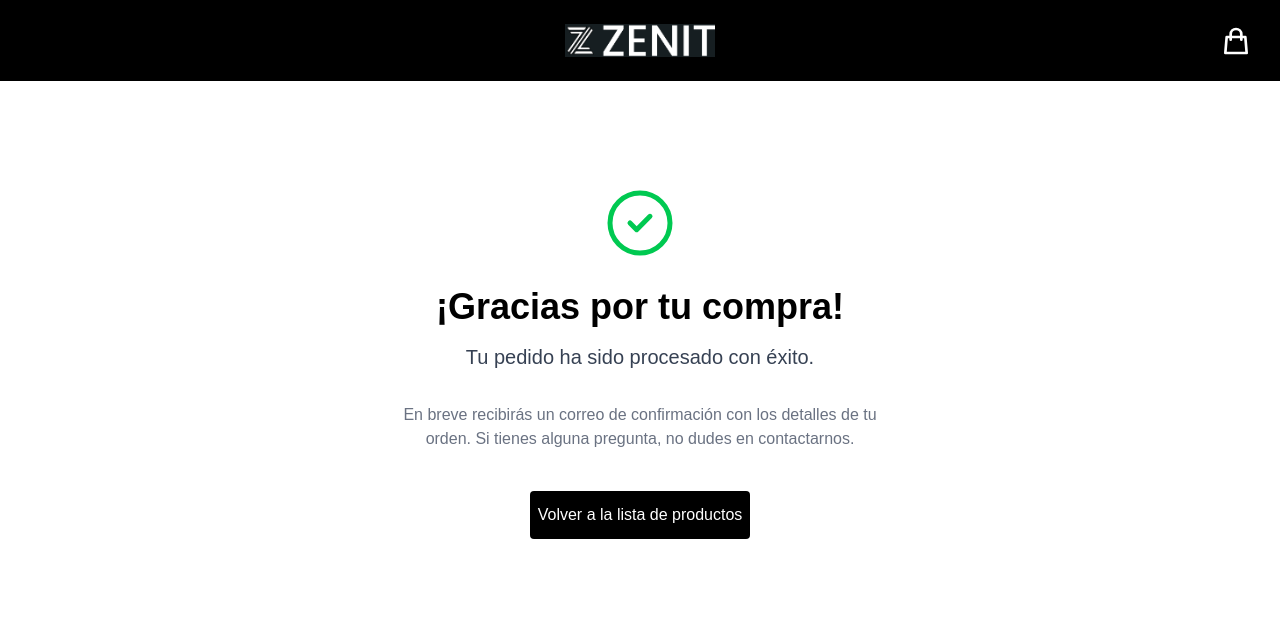
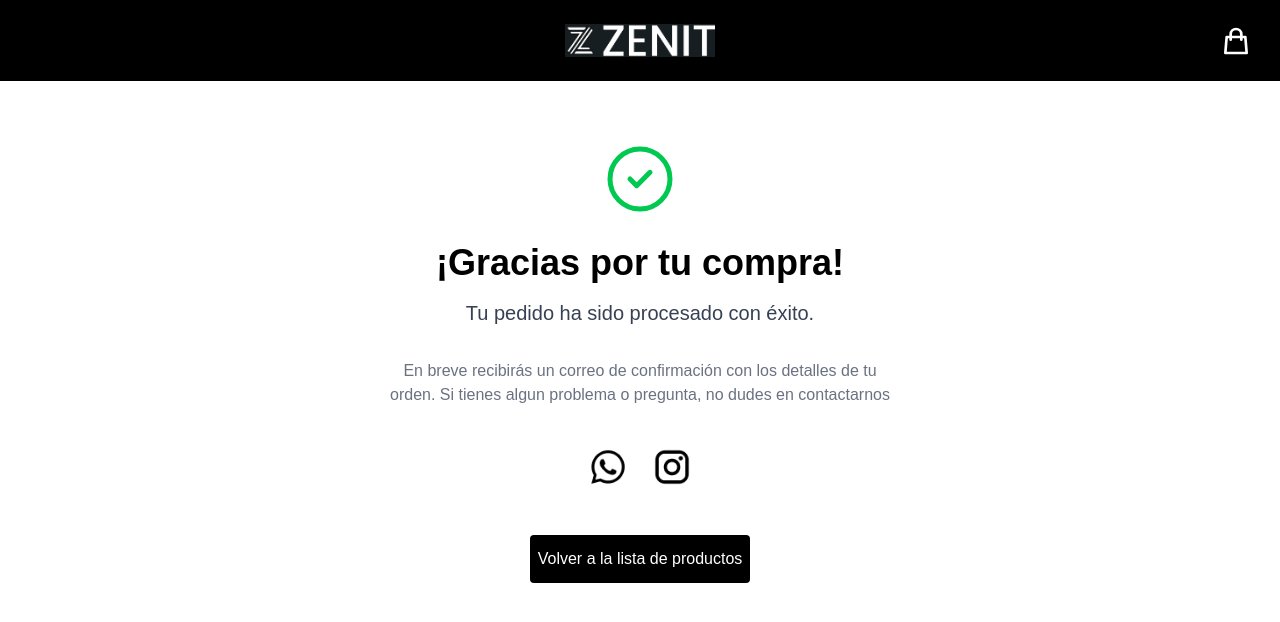
Before and after one commit to jorgezerpa/zenit, a Next.js app: page /thank-you in a window 1280 px wide. Shown: the top 622 px of the page. Built offline with nearby package versions, Linux system fonts and the light colour scheme.

Commit message:
add socials link to thanks page

```diff
--- a/app/thank-you/page.tsx
+++ b/app/thank-you/page.tsx
@@ -40,8 +40,40 @@ export default function ThankYou() {
         </p>
 
         <p className="text-md text-gray-500 max-w-lg mb-10">
-          En breve recibirás un correo de confirmación con los detalles de tu orden. Si tienes alguna pregunta, no dudes en contactarnos.
+          En breve recibirás un correo de confirmación con los detalles de tu orden. Si tienes algun problema o pregunta, no dudes en contactarnos
         </p>
+
+        {/* Updated Social Links with Icons */}
+        <div className="flex gap-6 mb-12 items-center">
+          <a
+            href="https://wa.me/584128762882"
+            target="_blank"
+            rel="noopener noreferrer"
+            className="transition transform hover:scale-110"
+          >
+            <Image
+              src="/images/socials/whatsapp.png"
+              alt="WhatsApp"
+              width={40}
+              height={40}
+              className="object-contain"
+            />
+          </a>
+          <a
+            href="https://instagram.com/zenit_ven"
+            target="_blank"
+            rel="noopener noreferrer"
+            className="transition transform hover:scale-110"
+          >
+            <Image
+              src="/images/socials/instagram.png"
+              alt="Instagram"
+              width={40}
+              height={40}
+              className="object-contain"
+            />
+          </a>
+        </div>
 
         {/* Call to Action Button - Styled similarly to the 'Add to cart' button */}
         <Link href="/">
```
Also changed, not shown: public/images/socials/instagram.png (added), public/images/socials/whatsapp.png (added).
